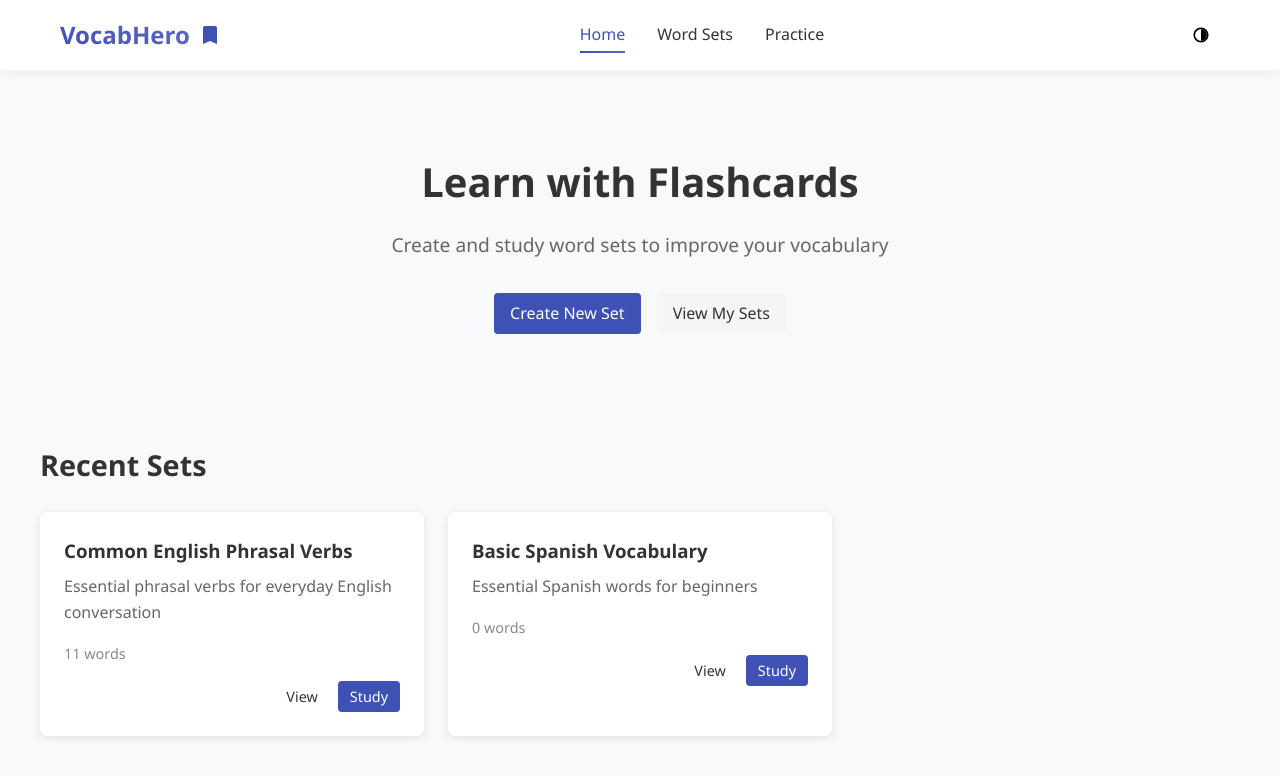
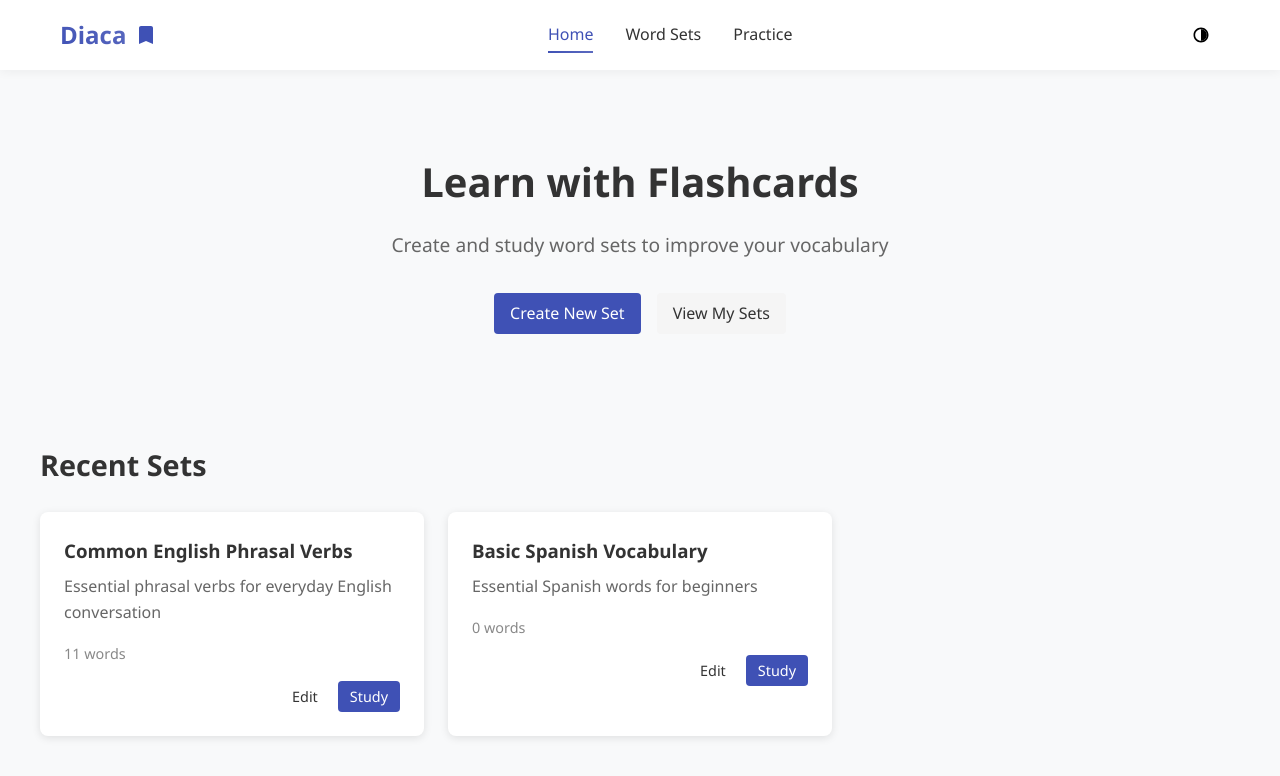
Before and after one commit to dem13/diace, an Angular app: page / in a window 1280 px wide. Shown: the top 776 px of the page. Built offline with nearby package versions, Linux system fonts and the light colour scheme.

Commit message:
content changes

```diff
--- a/src/app/components/header/header.component.html
+++ b/src/app/components/header/header.component.html
@@ -3,7 +3,7 @@
     <!-- Logo/Brand -->
     <div class="brand">
       <a routerLink="/" class="logo">
-        <span class="logo-text">VocabHero</span>
+        <span class="logo-text">Diaca</span>
         <div class="logo-icon">
           <svg xmlns="http://www.w3.org/2000/svg" viewBox="0 0 24 24" width="24" height="24">
             <path d="M17 3H7c-1.1 0-2 .9-2 2v16l7-3 7 3V5c0-1.1-.9-2-2-2z" fill="currentColor"/>
--- a/src/app/components/home/home.component.html
+++ b/src/app/components/home/home.component.html
@@ -24,7 +24,7 @@
         <p *ngIf="set?.description">{{ set.description }}</p>
         <p class="word-count">{{ set?.words?.length ?? 0 }} words</p>
         <div class="card-actions">
-          <a [routerLink]="['/word-sets', set.id]" class="btn btn-sm">View</a>
+          <a [routerLink]="['/word-sets', set.id]" class="btn btn-sm">Edit</a>
           <a [routerLink]="['/study', set.id]" class="btn btn-sm btn-primary">Study</a>
         </div>
       </div>
```
